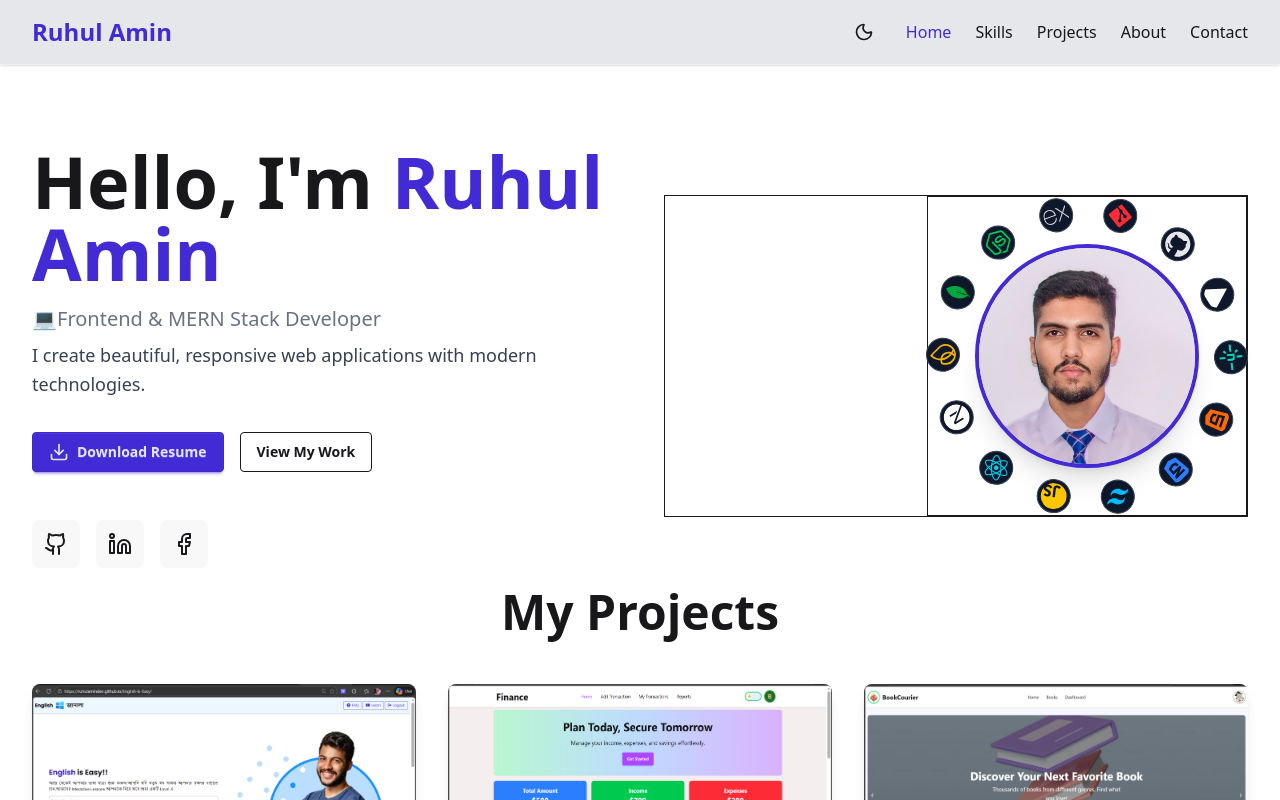
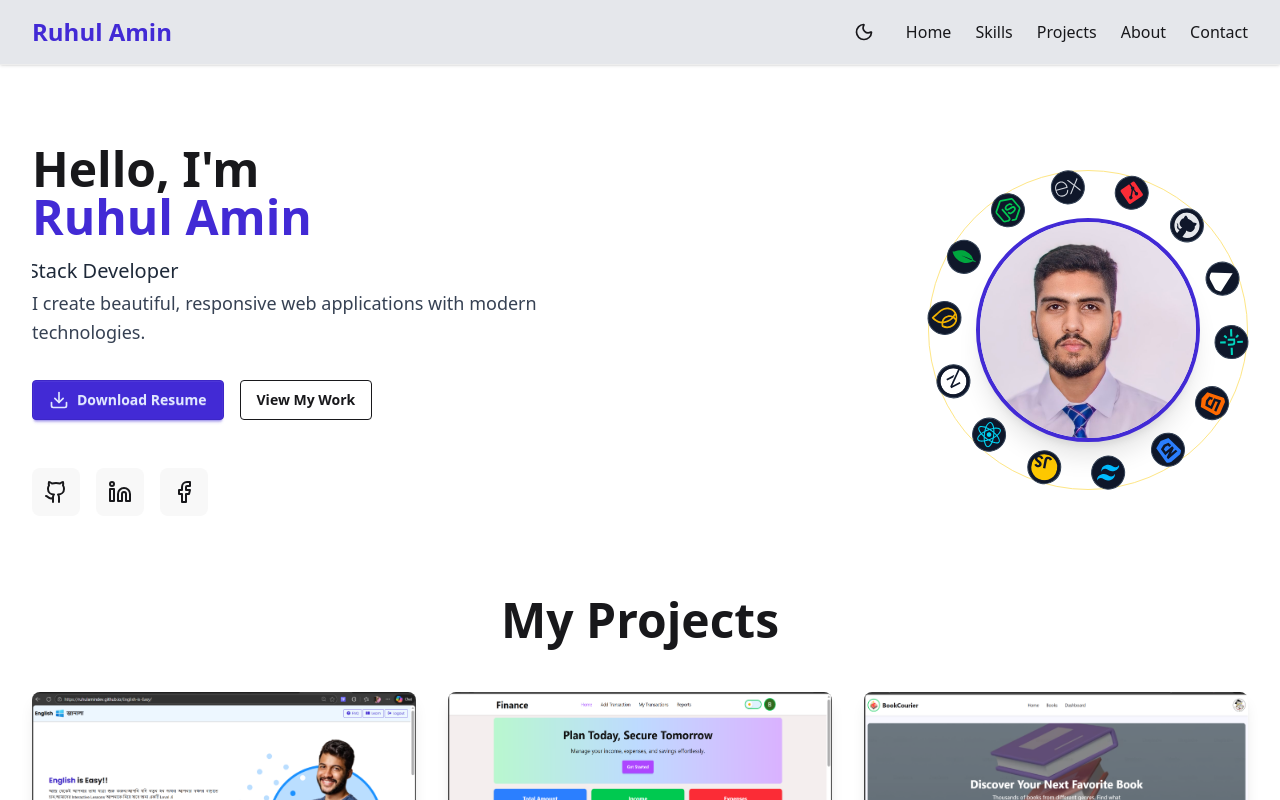
Before and after one commit to ruhulamindev/portfolio-website-with-react, a React (Vite) app: page / in a window 1280 px wide. Shown: the top 800 px of the page. Built offline with nearby package versions, Linux system fonts and the light colour scheme.

Commit message:
Implement smooth scroll navbar and update home sections

```diff
--- a/package.json
+++ b/package.json
@@ -18,6 +18,7 @@
     "react-dom": "^19.2.0",
     "react-icons": "^5.5.0",
     "react-router-dom": "^7.12.0",
+    "react-scroll": "^1.9.3",
     "react-toastify": "^11.0.5",
     "tailwindcss": "^4.1.18"
   },
--- a/src/Components/HeroSection.jsx
+++ b/src/Components/HeroSection.jsx
@@ -1,6 +1,5 @@
 import React from "react";
 import { Github, Linkedin, Download, Facebook } from "lucide-react";
-import { Link } from "react-router-dom";
 import MyContainer from "./../Components/MyContainer";
 // eslint-disable-next-line no-unused-vars
 import { motion } from "framer-motion";
@@ -25,11 +24,20 @@ import {
 
 const HeroSection = () => {
   const handleDownloadResume = () => {
-    const link = document.createElement("a");
-    link.href = "/pdf.pdf";
-    link.download = "Ruhul_Amin_Resume.pdf";
-    link.click();
+    alert("Resume file is not added yet. Please try later!");
+    // const link = document.createElement("a");
+    // link.href = "/pdf.pdf";
+    // link.download = "Ruhul_Amin_Resume.pdf";
+    // link.click();
   };
+
+  const scrollToProjects = () => {
+  const projectsSection = document.getElementById("projects");
+  if (projectsSection) {
+    projectsSection.scrollIntoView({ behavior: "smooth" });
+  }
+};
+
 
   const techIcons = [
     { icon: FaHtml5, color: "text-orange-500" },
@@ -49,17 +57,27 @@ const HeroSection = () => {
   ];
 
   return (
-    <div className="flex flex-col items-start justify-start bg-base-100 pt-4 md:pt-4">
+    <section
+      id="hero"
+      className="flex mb-15 flex-col items-start justify-start bg-base-100 pt-4 md:pt-4"
+    >
       <MyContainer className="px-4 md:px-8">
         <div className="grid grid-cols-1 lg:grid-cols-2 gap-12 items-center">
           {/* Left Side - Text */}
           <div className="space-y-8">
             <div>
-              <h1 className="text-5xl md:text-7xl font-bold mb-4">
-                Hello, I'm <span className="text-primary">Ruhul Amin</span>
+              <h1 className="text-5xl md:text-5xl font-bold mb-4">
+                Hello, I'm <br />
+                <span className="text-primary">Ruhul Amin</span>
               </h1>
-              <p className="text-xl text-gray-500 mb-2">
-                💻Frontend & MERN Stack Developer
+              <p className="overflow-hidden relative w-full h-8">
+                <motion.span
+                  className="inline-block whitespace-nowrap text-xl text-gray-800"
+                  animate={{ x: ["100%", "-100%"] }}
+                  transition={{ repeat: Infinity, duration: 8, ease: "linear" }}
+                >
+                  💻Frontend & MERN Stack Developer
+                </motion.span>
               </p>
               <p className="text-lg text-gray-700 leading-relaxed">
                 I create beautiful, responsive web applications with modern
@@ -75,9 +93,7 @@ const HeroSection = () => {
               >
                 <Download size={20} /> Download Resume
               </button>
-              <Link to="/projects">
-                <button className="btn btn-outline">View My Work</button>
-              </Link>
+                <button onClick={scrollToProjects} className="btn btn-outline">View My Work</button>
             </div>
 
             {/* Social Links */}
@@ -108,8 +124,8 @@ const HeroSection = () => {
           </div>
 
           {/* Right Side - Profile with Rotating Icons */}
-          <div className="flex border justify-center lg:justify-end">
-            <div className="relative border w-72 h-72 md:w-80 md:h-80 flex items-center justify-center">
+          <div className="flex justify-center lg:justify-end">
+            <div className="relative border border-amber-200 rounded-full w-72 h-72 md:w-80 md:h-80 flex items-center justify-center">
               {/* Rotating Ring */}
               <motion.div
                 animate={{ rotate: 360 }}
@@ -146,7 +162,7 @@ const HeroSection = () => {
           </div>
         </div>
       </MyContainer>
-    </div>
+    </section>
   );
 };
 
--- a/src/Components/Navbar.jsx
+++ b/src/Components/Navbar.jsx
@@ -1,17 +1,17 @@
 import React, { useState } from "react";
 import { Menu, X, Moon } from "lucide-react";
-import { Link, NavLink } from "react-router-dom";
+import { Link as ScrollLink } from "react-scroll";
 import MyContainer from "./MyContainer";
 
 const Navbar = () => {
   const [isOpen, setIsOpen] = useState(false);
 
   const navLinks = [
-    { name: "Home", path: "/" },
-    { name: "Skills", path: "/skills" },
-    { name: "Projects", path: "/projects" },
-    { name: "About", path: "/about" },
-    { name: "Contact", path: "/contact" },
+    { name: "Home", to: "hero" },
+    { name: "Skills", to: "skills" },
+    { name: "Projects", to: "projects" },
+    { name: "About", to: "about" },
+    { name: "Contact", to: "contact" },
   ];
 
   return (
@@ -19,9 +19,15 @@ const Navbar = () => {
       <MyContainer className="px-4 md:px-8">
         <div className="flex justify-between items-center h-16">
           {/* Logo */}
-          <Link to="/" className="text-2xl font-bold text-primary">
+          <ScrollLink
+            to="hero"
+            smooth={true}
+            duration={500}
+            offset={-80} // navbar height
+            className="text-2xl font-bold text-primary cursor-pointer"
+          >
             Ruhul Amin
-          </Link>
+          </ScrollLink>
 
           {/* Desktop Menu */}
           <div className="hidden md:flex items-center gap-6">
@@ -31,19 +37,16 @@ const Navbar = () => {
             </div>
 
             {navLinks.map((link) => (
-              <NavLink
-                key={link.path}
-                to={link.path}
-                className={({ isActive }) =>
-                  `font-medium transition ${
-                    isActive
-                      ? "text-primary"
-                      : "text-base-content hover:text-primary"
-                  }`
-                }
+              <ScrollLink
+                key={link.to}
+                to={link.to}
+                smooth={true}
+                duration={500}
+                offset={-80}
+                className="font-medium cursor-pointer hover:text-primary transition"
               >
                 {link.name}
-              </NavLink>
+              </ScrollLink>
             ))}
           </div>
 
@@ -67,20 +70,17 @@ const Navbar = () => {
         {isOpen && (
           <div className="md:hidden flex flex-col gap-2 py-4">
             {navLinks.map((link) => (
-              <NavLink
-                key={link.path}
-                to={link.path}
+              <ScrollLink
+                key={link.to}
+                to={link.to}
+                smooth={true}
+                duration={500}
+                offset={-80}
                 onClick={() => setIsOpen(false)}
-                className={({ isActive }) =>
-                  `px-4 py-2 rounded-lg font-medium transition ${
-                    isActive
-                      ? "bg-primary text-white"
-                      : "hover:bg-base-200"
-                  }`
-                }
+                className="px-4 py-2 rounded-lg font-medium cursor-pointer hover:bg-base-200 transition"
               >
                 {link.name}
-              </NavLink>
+              </ScrollLink>
             ))}
           </div>
         )}
--- a/src/Pages/About.jsx
+++ b/src/Pages/About.jsx
@@ -3,7 +3,7 @@ import MyContainer from "./../Components/MyContainer";
 
 const About = () => {
   return (
-    <section className="py-16 md:py-24 bg-base-100">
+    <section id="about" className="py-16 mb-10 md:py-24 bg-base-100">
       <MyContainer className="px-4 md:px-8">
         {/* Heading */}
         <h1 className="text-4xl md:text-5xl font-bold mb-12">
--- a/src/Pages/Contact.jsx
+++ b/src/Pages/Contact.jsx
@@ -26,7 +26,7 @@ const Contact = () => {
   };
 
   return (
-    <section className="py-5 bg-base-100">
+    <section id="contact" className="py-5 mb-10 bg-base-100">
       <MyContainer className="px-4 md:px-8">
         {/* Heading */}
         <h1 className="text-4xl md:text-5xl font-bold mb-12">Get In Touch</h1>
--- a/src/Pages/Home.jsx
+++ b/src/Pages/Home.jsx
@@ -3,14 +3,16 @@ import HeroSection from '../Components/HeroSection';
 import Projects from './Projects';
 import About from './About';
 import Contact from './Contact';
+import Skills from './Skills';
 
 const Home = () => {
   return (
     <div>
-      <HeroSection/>
-      <Projects />
-      <About/>
-      <Contact/>
+      <HeroSection id="hero" />
+      <Projects id="projects" />
+      <About id="about" />
+      <Contact id="contact" />
+      <Skills id="skills" />
     </div>
   );
 };
--- a/src/Pages/Projects.jsx
+++ b/src/Pages/Projects.jsx
@@ -23,7 +23,7 @@ const Projects = () => {
   }
 
   return (
-    <section className="py-5 bg-base-100">
+    <section id="projects" className="py-5 bg-base-100">
       <MyContainer className="px-4 md:px-8">
         <h1 className="text-4xl md:text-5xl font-bold mb-12 text-center">
           My Projects
--- a/src/Pages/Skills.jsx
+++ b/src/Pages/Skills.jsx
@@ -37,7 +37,7 @@ const Skills = () => {
   ];
 
   return (
-    <section className="min-h-screen bg-base-100 py-5">
+    <section id="skills" className="min-h-screen bg-base-100 py-5">
       <div className="max-w-6xl mx-auto px-4 md:px-8">
 
         {/* Heading */}
```
Also changed, not shown: src/Routes/Routes.jsx (+0 -8 lines), 2 other files (tests, documents, lock files or other folders).
